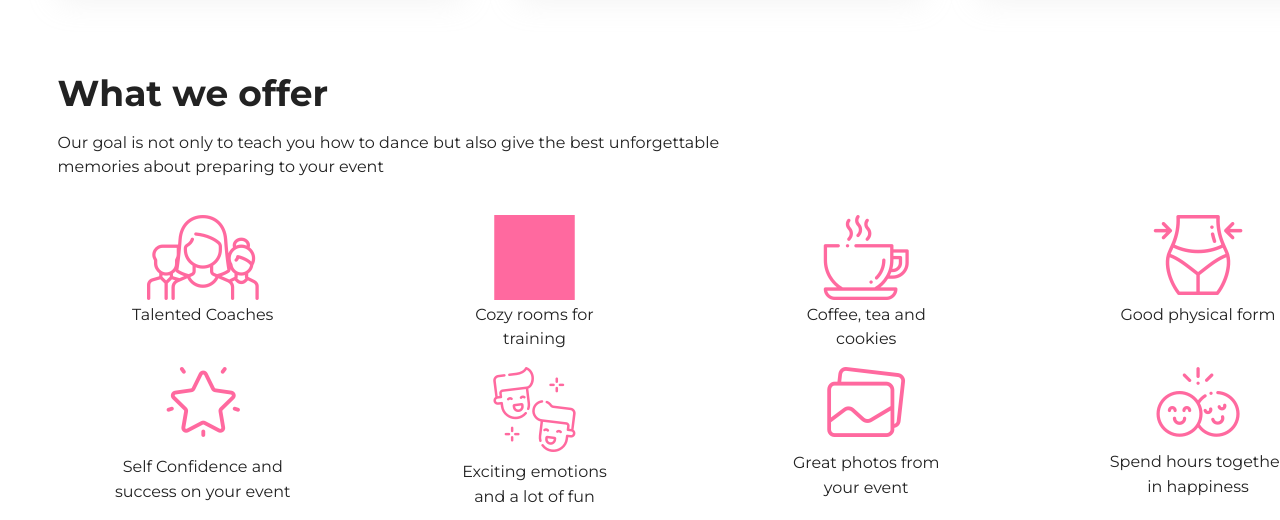
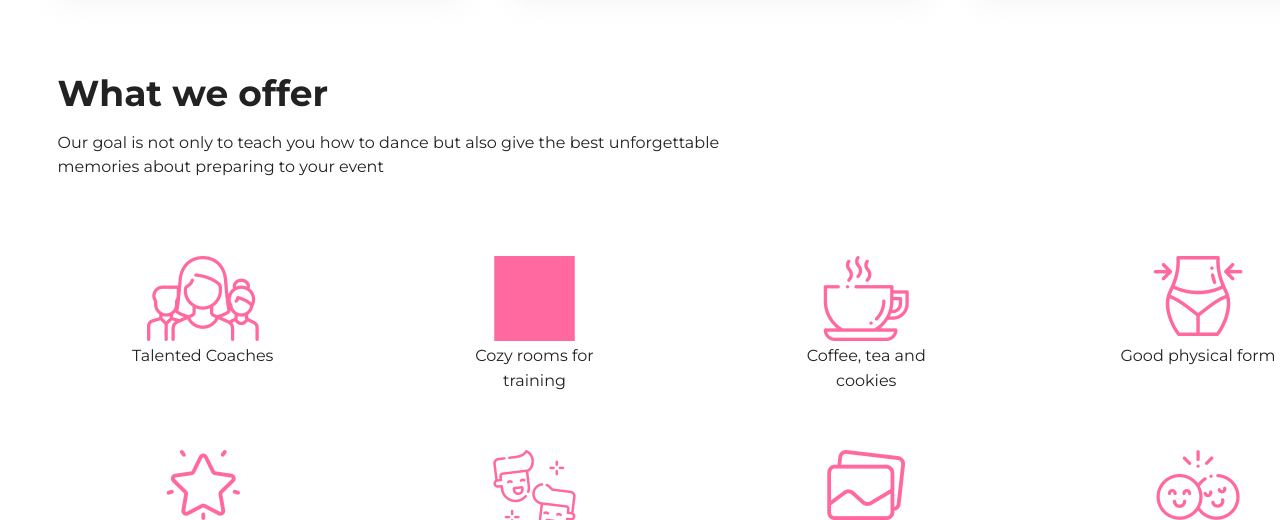
Before and after one commit to Telesheva/Wedding-Dance-Lessons, a website: page app/index.html in a window 1280 px wide. Shown: the part 1572-2092 px from the top of the page. Drawn offline with nearby package versions, Linux system fonts and the light colour scheme.

Commit message:
Some additional changes

```diff
--- a/app/src/scss/offer.scss
+++ b/app/src/scss/offer.scss
@@ -10,7 +10,7 @@
       display: flex;
       flex-direction: column;
       align-items: center;
-      margin: 0 7% 3% 4%;
+      margin: 3% 7% 3% 4%;
       text-align: center;
       width: 13%;
       height: 111px;
```
Also changed, not shown: app/src/css/main.css, app/src/css/offer.css.
